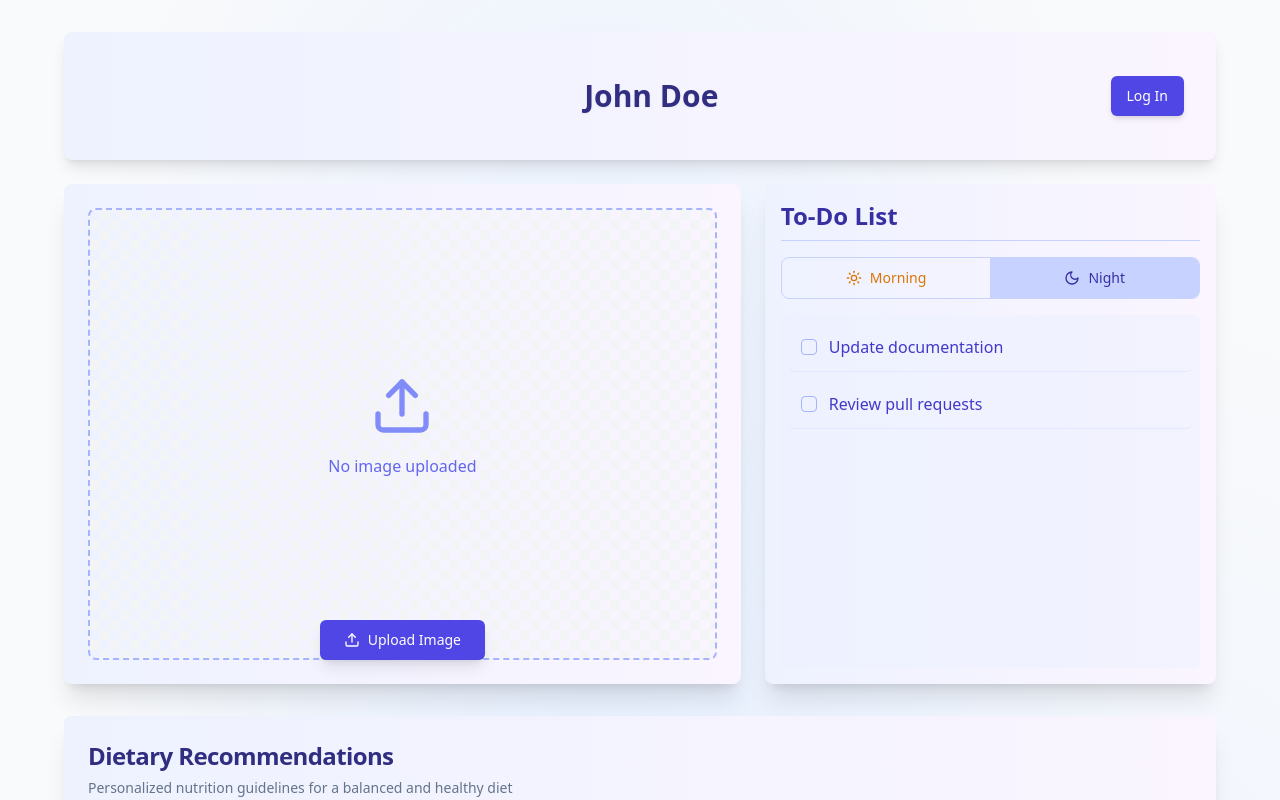
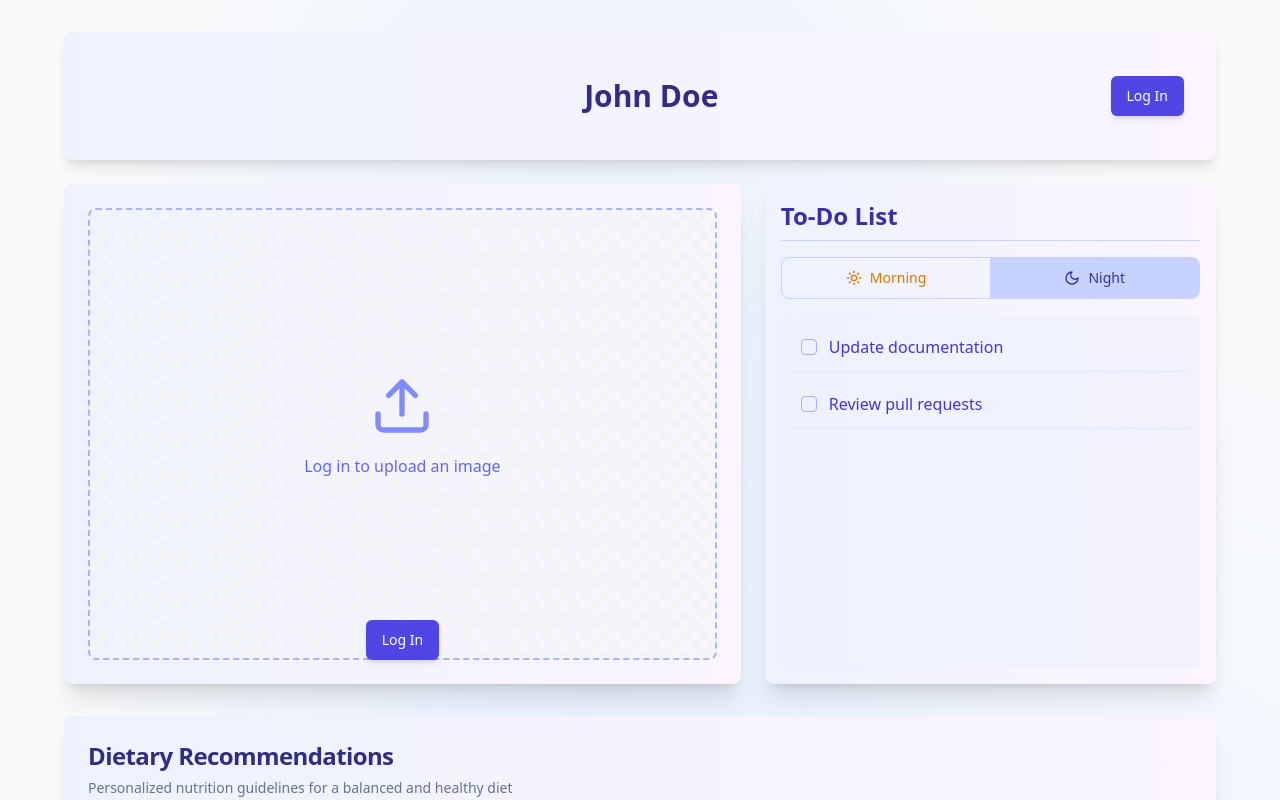
Before and after one commit to SecretariatV/EasyDerma, a Next.js app in the folder client/: page / in a window 1280 px wide. Shown: the top 800 px of the page. Built offline with nearby package versions, Linux system fonts and the light colour scheme.

Commit message:
disable features unless you log in

```diff
--- a/client/AuthButtons.tsx
+++ b/client/AuthButtons.tsx
@@ -2,9 +2,21 @@
 
 import { useAuth0 } from '@auth0/auth0-react';
 import { Button } from '@/components/ui/button';
+import { useState } from 'react';
+import type { LogoutOptions } from '@auth0/auth0-react';
 
-export function AuthButtons( {isMorning}: {isMorning: boolean}) {
-  const { loginWithRedirect, logout, isAuthenticated } = useAuth0();
+export function AuthButtons( {
+    isMorning,
+    isAuthenticated,
+    loginWithRedirect,
+    logout
+}: {
+    isMorning: boolean;
+    isAuthenticated: boolean;
+    loginWithRedirect: () => void;
+    logout: (options?: LogoutOptions) => void
+}) {
+
 
   return (
     <div>
--- a/client/app/page.tsx
+++ b/client/app/page.tsx
@@ -9,6 +9,7 @@ import { ImageUpload } from "@/components/image-upload"
 import { TodoList } from "@/components/todo-list"
 import { InfoSection } from "@/components/info-section"
 import type { Todo } from "@/types/todo"
+import { useAuth0 } from "@auth0/auth0-react"
 
 export type ThemeMode = "morning" | "night"
 
@@ -23,6 +24,7 @@ export default function Home() {
     { id: 4, text: "Update documentation", completed: false, time: "night" },
     { id: 5, text: "Review pull requests", completed: false, time: "night" },
   ])
+  const { loginWithRedirect, logout, isAuthenticated } = useAuth0();
   const [themeMode, setThemeMode] = useState<ThemeMode>("night")
 
   const [showSaveNotification, setShowSaveNotification] = useState(false)
@@ -56,11 +58,19 @@ export default function Home() {
           onLogin={handleLogin}
           onLogout={handleLogout}
           themeMode={themeMode}
+          loginWithRedirect={loginWithRedirect}
+          logout={logout}
+          isAuthenticated={isAuthenticated}
         />
 
         <div className="flex flex-col md:flex-row gap-6">
           <div className="w-full md:w-3/5">
-            <ImageUpload imageUrl={imageUrl} onImageUpload={handleImageUpload} themeMode={themeMode} />
+          <ImageUpload
+            imageUrl={imageUrl} onImageUpload={handleImageUpload} themeMode={themeMode}
+            isAuthenticated={isAuthenticated}
+            loginWithRedirect={loginWithRedirect}
+            logout={logout}
+          />
           </div>
 
           <div className="w-full md:w-2/5">
--- a/client/components/header.tsx
+++ b/client/components/header.tsx
@@ -11,9 +11,15 @@ interface HeaderProps {
   onLogin: () => void
   onLogout: () => void
   themeMode: ThemeMode
+  loginWithRedirect: () => void
+  logout: () => void
+  isAuthenticated: boolean
 }
 
-export function Header({ name, isLoggedIn, onLogin, onLogout, themeMode }: HeaderProps) {
+export function Header({
+  name, isLoggedIn, onLogin, onLogout, themeMode,
+  loginWithRedirect, logout, isAuthenticated
+ }: HeaderProps) {
   const isMorning = themeMode === "morning"
 
   return (
@@ -32,7 +38,12 @@ export function Header({ name, isLoggedIn, onLogin, onLogout, themeMode }: Heade
           {name}
         </h1>
         <div className="space-x-2">
-          <AuthButtons isMorning={isMorning}/>
+          <AuthButtons
+            isMorning={isMorning}
+            isAuthenticated={isAuthenticated}
+            loginWithRedirect={loginWithRedirect}
+            logout={logout}
+          />
         </div>
       </div>
     </Card>
--- a/client/components/image-upload.tsx
+++ b/client/components/image-upload.tsx
@@ -8,15 +8,25 @@ import { Card } from "@/components/ui/card"
 import { Input } from "@/components/ui/input"
 import { Label } from "@/components/ui/label"
 import type { ThemeMode } from "@/app/page"
+import { is } from "date-fns/locale"
+import { AuthButtons } from "@/AuthButtons"
+import type { LogoutOptions } from "@auth0/auth0-react"
 
 interface ImageUploadProps {
   imageUrl: string | null
   onImageUpload: (url: string) => void
   themeMode: ThemeMode
+  isAuthenticated: boolean
+  loginWithRedirect: () => void
+  logout: (options?: LogoutOptions) => Promise<void>
 }
 
-export function ImageUpload({ imageUrl, onImageUpload, themeMode }: ImageUploadProps) {
+export function ImageUpload({
+  imageUrl, onImageUpload, themeMode, isAuthenticated,
+  loginWithRedirect, logout
+ }: ImageUploadProps) {
   const isMorning = themeMode === "morning"
+
 
   const handleImageUpload = (e: React.ChangeEvent<HTMLInputElement>) => {
     const file = e.target.files?.[0]
@@ -52,12 +62,13 @@ export function ImageUpload({ imageUrl, onImageUpload, themeMode }: ImageUploadP
               isMorning ? "text-amber-600" : "text-indigo-500"
             }`}
           >
-            No image uploaded
+            {isAuthenticated ? "Upload your image" : "Log in to upload an image"}
           </p>
         </div>
       )}
       <div className="absolute bottom-6">
-        <Label
+        {isAuthenticated ? (<>
+          <Label
           htmlFor="image-upload"
           className={`cursor-pointer px-6 py-3 rounded-md shadow-lg hover:shadow-xl transition-all duration-300 flex items-center gap-2 ${
             isMorning ? "bg-amber-500 hover:bg-amber-600 text-white" : "bg-indigo-600 hover:bg-indigo-700 text-white"
@@ -66,7 +77,13 @@ export function ImageUpload({ imageUrl, onImageUpload, themeMode }: ImageUploadP
           <Upload className="w-4 h-4" />
           Upload Image
         </Label>
-        <Input id="image-upload" type="file" accept="image/*" className="hidden" onChange={handleImageUpload} />
+          <Input id="image-upload" type="file" accept="image/*" className="hidden" onChange={handleImageUpload} /> </>) :
+        (<AuthButtons
+          isMorning={isMorning}
+          isAuthenticated={isAuthenticated}
+          loginWithRedirect={loginWithRedirect}
+          logout={logout}
+        />)}
       </div>
     </Card>
   )
```
